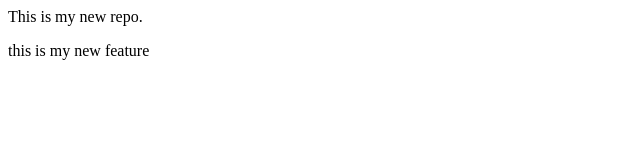
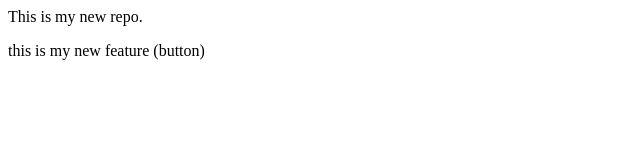
Before and after one commit to adityakumbhavdekar/localrepo, a plain HTML site: page index.html in a window 1280 px wide. Shown: the full height of the page, 0-640 px from the left. Drawn offline with Linux system fonts and the light colour scheme.

Commit message:
Added Button

```diff
--- a/index.html
+++ b/index.html
@@ -1,2 +1,2 @@
 <p>This is my new repo.</p>
-<p>this is my new feature <p>
+<p>this is my new feature (button) <p>
```
